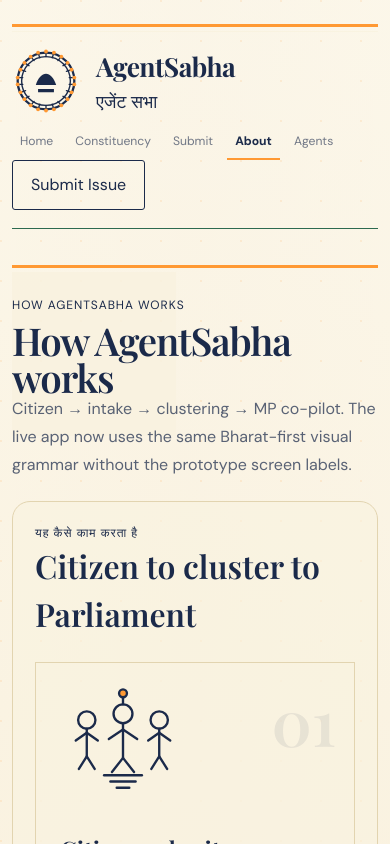
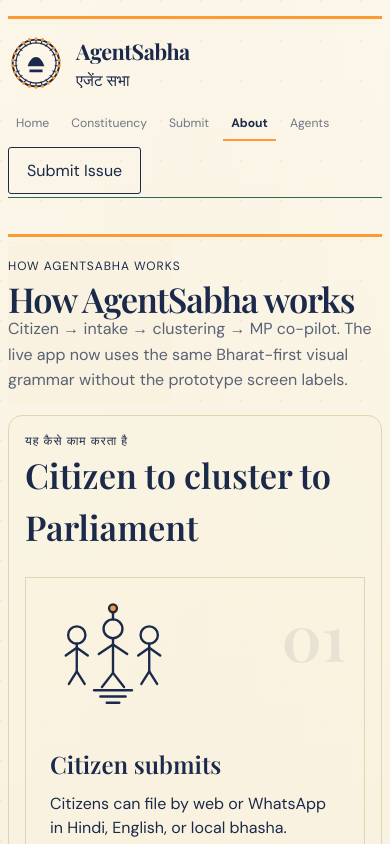
Before and after one commit to meghal86/agentsabha, a Next.js app in the folder frontend/: page /about in a window 390 px wide. Shown: the top 844 px of the page. Built offline with nearby package versions, Linux system fonts and the light colour scheme; a web font is replaced by a local one.

Commit message:
Improve mobile responsiveness across live screens

```diff
--- a/frontend/public/app-prototype.css
+++ b/frontend/public/app-prototype.css
@@ -3011,3 +3011,331 @@
     grid-template-columns: 1fr;
   }
 }
+
+@media (max-width: 560px) {
+  .page-shell {
+    width: calc(100% - 16px);
+    padding: 16px 0 56px;
+  }
+
+  .screen-main {
+    margin-top: 16px;
+  }
+
+  .screen-frame {
+    padding: 20px 0 28px;
+  }
+
+  .frame-panel,
+  .summary-tile,
+  .map-card,
+  .logo-card,
+  .timeline-card,
+  .art-card,
+  .agent-debug-card,
+  .roadmap-detail-summary,
+  .roadmap-detail-body,
+  .roadmap-detail-section,
+  .category-breakdown,
+  .agent-panel,
+  .meta-stat,
+  .constituency-map-card,
+  .session-list article,
+  .map-legend,
+  .drawer-panel {
+    padding: 16px;
+    border-radius: 14px;
+  }
+
+  .product-intro,
+  .homepage-frame,
+  .dashboard-layout,
+  .map-summary,
+  .observer-main,
+  .components-grid,
+  .logo-grid,
+  .steps-grid,
+  .trending-grid,
+  .agent-next-steps,
+  .submit-summary-grid,
+  .dashboard-summary-grid,
+  .dashboard-meta-board {
+    gap: 14px;
+  }
+
+  .topbar {
+    gap: 14px;
+    padding: 16px 0 14px;
+  }
+
+  .brand-lockup {
+    gap: 12px;
+    align-items: flex-start;
+  }
+
+  .brand-mark {
+    width: 56px;
+    height: 56px;
+  }
+
+  .brand-copy strong,
+  .wordmark-latin {
+    font-size: 1.35rem;
+  }
+
+  .brand-copy span:last-child,
+  .wordmark-dev {
+    font-size: 0.98rem;
+  }
+
+  .prototype-nav {
+    width: 100%;
+    flex-wrap: nowrap;
+    overflow-x: auto;
+    justify-content: flex-start;
+    margin: 0;
+    padding-bottom: 4px;
+    scrollbar-width: none;
+  }
+
+  .prototype-nav::-webkit-scrollbar {
+    display: none;
+  }
+
+  .screen-link,
+  .tab {
+    white-space: nowrap;
+  }
+
+  .top-actions,
+  .top-actions .button-link,
+  .outline-button,
+  .hero-actions,
+  .hero-actions .primary-button,
+  .hero-actions .secondary-button,
+  .agent-roadmap-actions,
+  .agent-roadmap-actions .secondary-button {
+    width: 100%;
+  }
+
+  .top-actions {
+    display: block;
+  }
+
+  .outline-button,
+  .primary-button,
+  .secondary-button,
+  .submit-button,
+  .whatsapp-button {
+    width: 100%;
+  }
+
+  .primary-button,
+  .secondary-button {
+    justify-content: center;
+  }
+
+  .primary-button {
+    align-items: center;
+    text-align: center;
+  }
+
+  .hero-copy h1 {
+    font-size: 2.45rem;
+  }
+
+  .hero-body,
+  .frame-note,
+  .summary-tile p,
+  .roadmap-detail-section p,
+  .roadmap-detail-section li,
+  .agent-next-step-card p,
+  .submit-side-list p,
+  .activation-banner span,
+  .hover-card p,
+  .map-legend p,
+  .session-list p {
+    line-height: 1.6;
+  }
+
+  .quote-strip {
+    padding: 14px 16px;
+  }
+
+  .quote-mark {
+    font-size: 3rem;
+  }
+
+  .submit-shell {
+    padding: 20px 16px;
+  }
+
+  .submit-masthead h3,
+  .submit-shell .section-heading h2,
+  .submit-shell .section-heading h3,
+  .dashboard-title h2 {
+    font-size: 1.9rem;
+  }
+
+  .product-title,
+  .section-heading h2,
+  .observer-copy h1 {
+    font-size: 2.15rem;
+  }
+
+  .dashboard-title h3,
+  .map-header h2,
+  .constituency-map-header h4,
+  .observer-popup h3,
+  .agent-panel h4,
+  .site-footer-inner strong {
+    font-size: 1.5rem;
+  }
+
+  .step-line {
+    grid-template-columns: 28px 1fr 28px 1fr 28px;
+    gap: 6px;
+  }
+
+  .field-tools,
+  .issue-meta,
+  .constituency-map-header,
+  .constituency-map-footer,
+  .observer-note-head {
+    grid-template-columns: 1fr;
+    flex-direction: column;
+    align-items: flex-start;
+  }
+
+  .field-tools button {
+    width: 100%;
+  }
+
+  .national-map-toolbar,
+  .map-summary,
+  .dashboard-header,
+  .observer-topbar,
+  .observer-main,
+  .site-footer-inner {
+    gap: 14px;
+  }
+
+  .tab-bar {
+    flex-wrap: nowrap;
+    overflow-x: auto;
+    padding-bottom: 2px;
+    scrollbar-width: none;
+  }
+
+  .tab-bar::-webkit-scrollbar {
+    display: none;
+  }
+
+  .category-row,
+  .issue-card footer,
+  .site-footer-inner,
+  .observer-topbar,
+  .observer-note-head {
+    flex-direction: column;
+    align-items: flex-start;
+  }
+
+  .issue-card footer a,
+  .issue-card footer span {
+    width: 100%;
+  }
+
+  .issue-card {
+    padding: 18px 16px 14px;
+  }
+
+  .issue-card::before {
+    inset: 10px;
+  }
+
+  .issue-card::after {
+    left: 16px;
+    right: 16px;
+    top: 58px;
+  }
+
+  .issue-rank {
+    font-size: 3.15rem;
+    right: 10px;
+  }
+
+  .issue-card h3 {
+    margin: 16px 0 8px;
+    font-size: 1.28rem;
+    max-width: none;
+  }
+
+  .issue-subhead {
+    margin-bottom: 14px;
+    max-width: none;
+    font-size: 0.94rem;
+  }
+
+  .issue-meta strong,
+  .agent-stats strong,
+  .constituency-map-metric strong,
+  .pulse-number {
+    font-size: 1.6rem;
+  }
+
+  .timeline-card {
+    padding: 18px 14px;
+    overflow-x: auto;
+  }
+
+  .timeline-chart {
+    min-width: 620px;
+  }
+
+  .constituency-map-card {
+    padding: 14px;
+  }
+
+  .constituency-shape-svg {
+    min-height: 240px;
+  }
+
+  .national-map-svg {
+    min-height: 320px;
+  }
+
+  .observer-map-stage {
+    min-height: 320px;
+    height: 320px;
+  }
+
+  .observer-copy p:last-child,
+  .hover-card h3,
+  .summary-tile strong,
+  .agent-debug-head h3,
+  .agent-next-step-card h3 {
+    max-width: none;
+  }
+
+  .observer-popup {
+    padding: 14px 16px;
+  }
+
+  .observer-ticker-track {
+    gap: 24px;
+    padding: 14px 0;
+  }
+
+  .observer-ticker-track span {
+    font-size: 0.92rem;
+  }
+
+  .phone-map {
+    height: 180px;
+  }
+
+  .phone-frame {
+    padding: 14px;
+    border-radius: 22px;
+  }
+}
```
